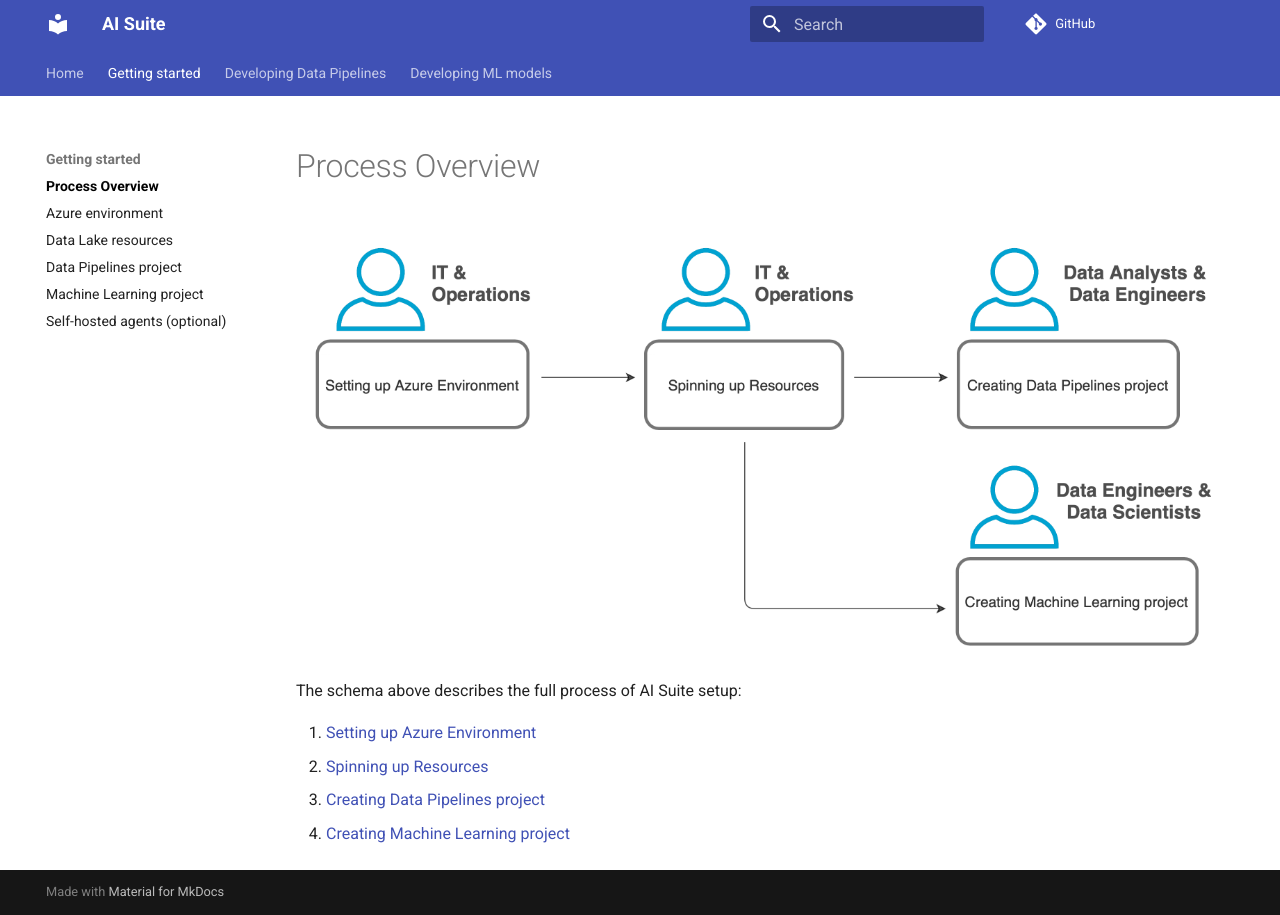
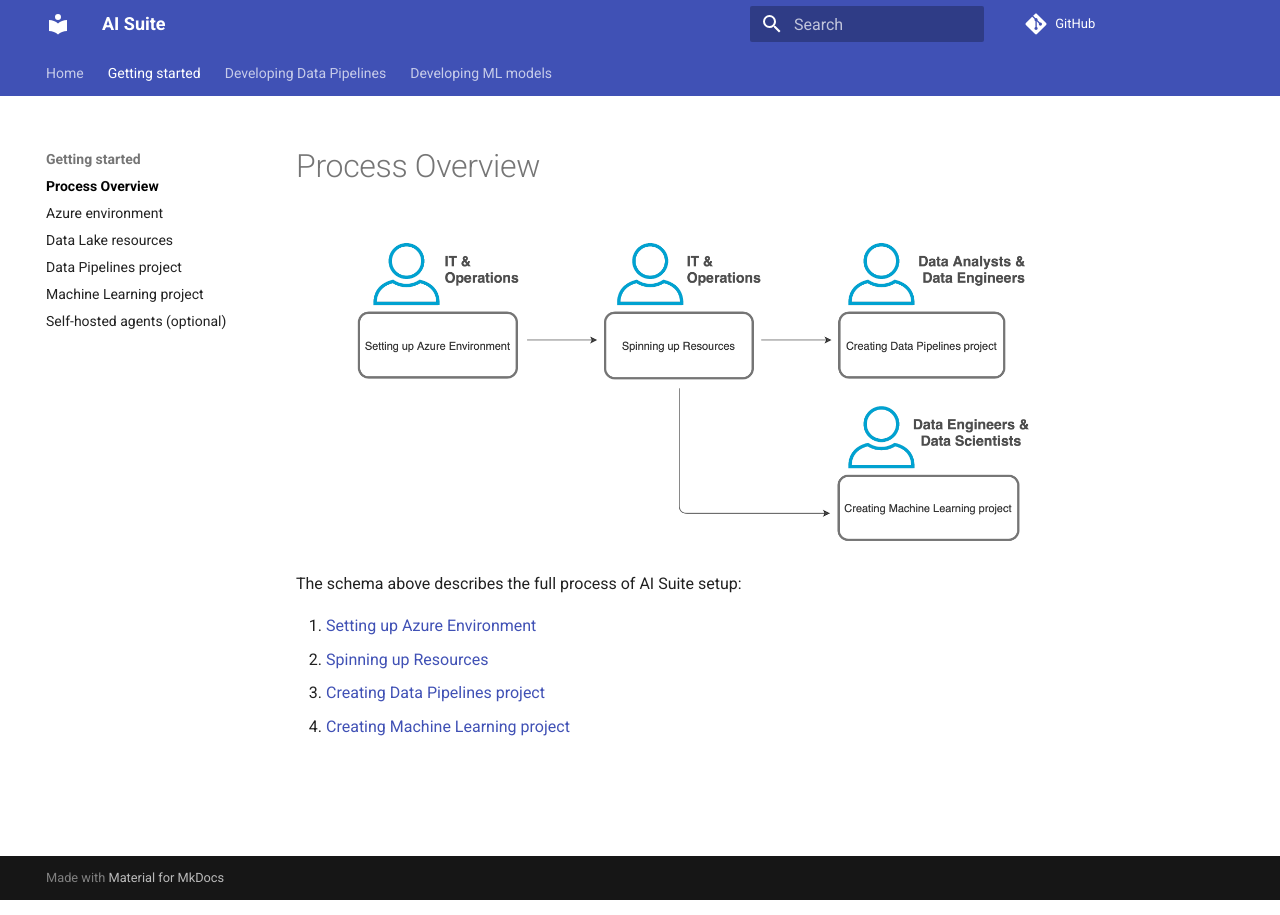
Before and after one commit to daipe-ai/platform-docs, an MkDocs documentation site: the page built from docs/getting-started/index.md, in a window 1280 px wide. Built offline with MkDocs 1.6.1 and Material for MkDocs 9.7.7, drawn with Linux system fonts in a browser that asks for light colours; comment, search, counter and statistics services are not loaded.

Commit message:
diagram size updated

```diff
--- a/docs/getting-started/index.md
+++ b/docs/getting-started/index.md
@@ -1,6 +1,6 @@
 # Process Overview
 
-![](../images/process_overview.png)
+![](../images/process_overview.png){: style="width: 750px; padding-left: 5%"}
 
 The schema above describes the full process of AI Suite setup:
 
```
